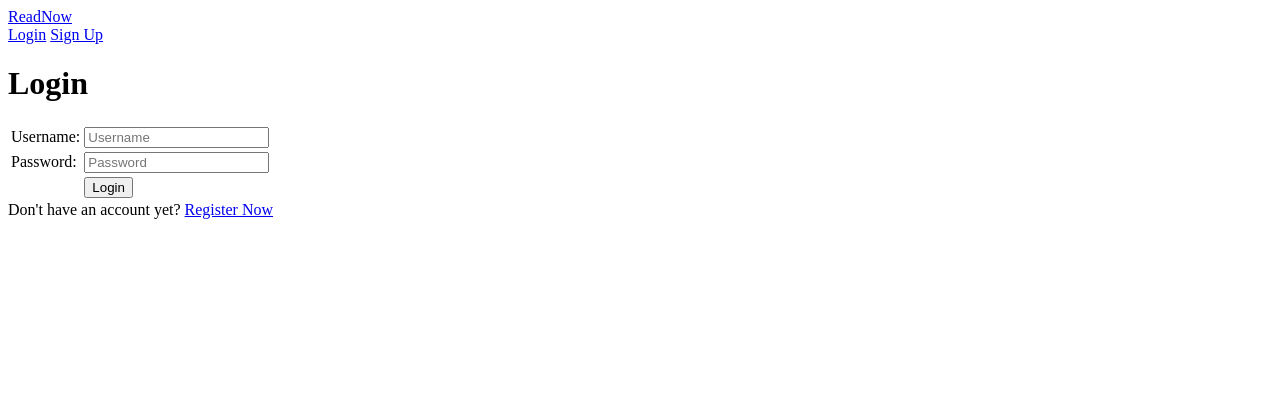
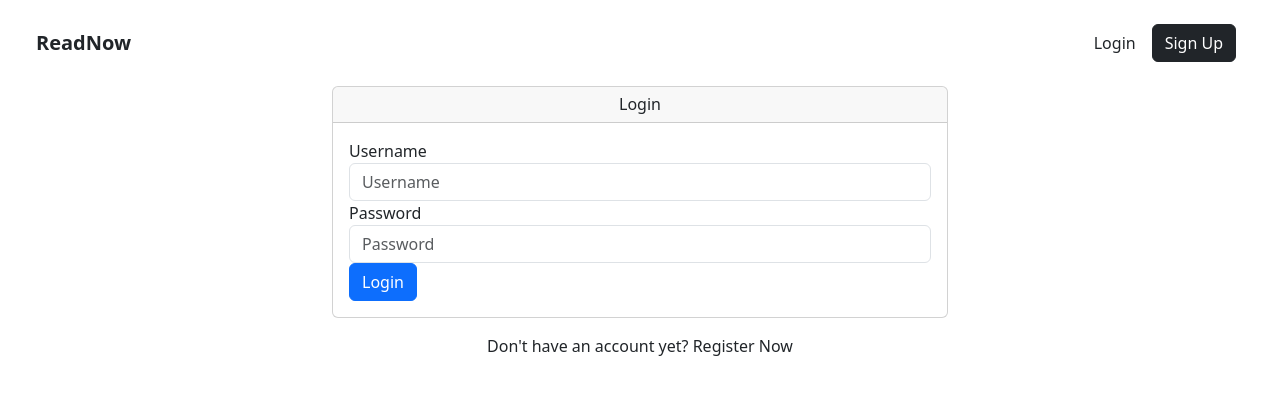
Before and after one commit to ReadNow-C14/MainApp-ReadNow, a Django app: page /login/ in a window 1280 px wide. Shown: the top 395 px of the page. Run offline with Django 4.2, Linux system fonts and the light colour scheme; parts of the project's set-up code (start-up, migrations or seed data) failed here and were passed over; some libraries are stand-ins or nearby versions.

Commit message:
modify style

```diff
--- a/main/templates/login.html
+++ b/main/templates/login.html
@@ -5,41 +5,37 @@
 {% endblock meta %}
 
 {% block content %}
-
-<div class = "login">
-
-    <h1>Login</h1>
-
+<div class="container">
+    <div class="row justify-content-center">
+        <div class="col-md-6">
+            <div class="card">
+                <div class="card-header">
+                    <h1 class="text-center">Login</h1>
+                </div>
+                <div class="card-body">
                     <form method="POST" action="">
                         {% csrf_token %}
-        <table>
-            <tr>
-                <td>Username: </td>
-                <td><input type="text" name="username" placeholder="Username" class="form-control"></td>
-            </tr>
-
-            <tr>
-                <td>Password: </td>
-                <td><input type="password" name="password" placeholder="Password" class="form-control"></td>
-            </tr>
-
-            <tr>
-                <td></td>
-                <td><input class="btn login_btn" type="submit" value="Login"></td>
-            </tr>
-        </table>
+                        <div class="form-group">
+                            <label for="username">Username</label>
+                            <input type="text" name="username" id="username" placeholder="Username" class="form-control">
+                        </div>
+                        <div class="form-group">
+                            <label for="password">Password</label>
+                            <input type="password" name="password" id="password" placeholder="Password" class="form-control">
+                        </div>
+                        <button class="btn btn-primary btn-block" type="submit">Login</button>
                     </form>
-
                     {% if messages %}
-        <ul>
+                        <ul class="mt-3">
                             {% for message in messages %}
-                <li>{{ message }}</li>
+                                <li class="alert alert-danger">{{ message }}</li>
                             {% endfor %}
                         </ul>
                     {% endif %}
-
-    Don't have an account yet? <a href="{% url 'main:register' %}">Register Now</a>
-
                 </div>
-
+            </div>
+            <p class="mt-3 text-center">Don't have an account yet? <a href="{% url 'main:register' %}">Register Now</a></p>
+        </div>
+    </div>
+</div>
 {% endblock content %}
--- a/main/views.py
+++ b/main/views.py
@@ -26,8 +26,7 @@ def show_main(request):
     context = {
         'name': request.user.username,
         'app': 'ReadNow',
-        'class': 'PBP C',
-        'bookdata': bookdata,  # Pass the organized book data to the template
+        'bookdata': bookdata,
     }
 
     return render(request, 'main.html', context)
--- a/templates/base.html
+++ b/templates/base.html
@@ -12,6 +12,22 @@
             <script src="{% static 'bootstrap/js/bootstrap.min.js' %}"></script>
             <link href="https://maxcdn.bootstrapcdn.com/bootstrap/4.5.2/css/bootstrap.min.css" rel="stylesheet">
         {% endblock meta %}
+        <!-- Font Montserrat -->
+        <link rel="preconnect" href="https://fonts.googleapis.com">
+        <link rel="preconnect" href="https://fonts.gstatic.com" crossorigin>
+        <link href="https://fonts.googleapis.com/css2?family=Montserrat:wght@800&display=swap" rel="stylesheet">
+
+        <!-- External Stylesheet -->
+        <link rel="stylesheet" type="text/css" href="{% static 'admin/css/styles.css' %}">
+
+        <!-- Bootstrap -->
+        <link href="https://cdn.jsdelivr.net/npm/bootstrap@5.3.2/dist/css/bootstrap.min.css" rel="stylesheet" integrity="sha384-T3c6CoIi6uLrA9TneNEoa7RxnatzjcDSCmG1MXxSR1GAsXEV/Dwwykc2MPK8M2HN" crossorigin="anonymous">
+        <script src="https://code.jquery.com/jquery-3.6.0.min.js" integrity="sha384-KyZXEAg3QhqLMpG8r+J4jsl5c9zdLKaUk5Ae5f5b1bw6AUn5f5v8FZJoMxm6f5cH1" crossorigin="anonymous"></script>
+        <script src="https://cdn.jsdelivr.net/npm/@popperjs/core@2.11.8/dist/umd/popper.min.js" integrity="sha384-I7E8VVD/ismYTF4hNIPjVp/Zjvgyol6VFvRkX/vR+Vc4jQkC+hVqc2pM8ODewa9r" crossorigin="anonymous"></script>
+        <script src="https://cdn.jsdelivr.net/npm/bootstrap@5.3.2/dist/js/bootstrap.min.js" integrity="sha384-BBtl+eGJRgqQAUMxJ7pMwbEyER4l1g+O15P+16Ep7Q9Q+zqX6gSbd85u4mG4QzX+" crossorigin="anonymous"></script>
+
+        <!-- Tailwind -->
+        <link href="https://cdn.jsdelivr.net/npm/tailwindcss@2.2.15/dist/tailwind.min.css" rel="stylesheet">
     </head>
 
     <body>
```
Also changed, not shown: main/templates/main.html (+18 -19 lines), 1 other file. Lines whose indentation alone changed are shown as unchanged.
